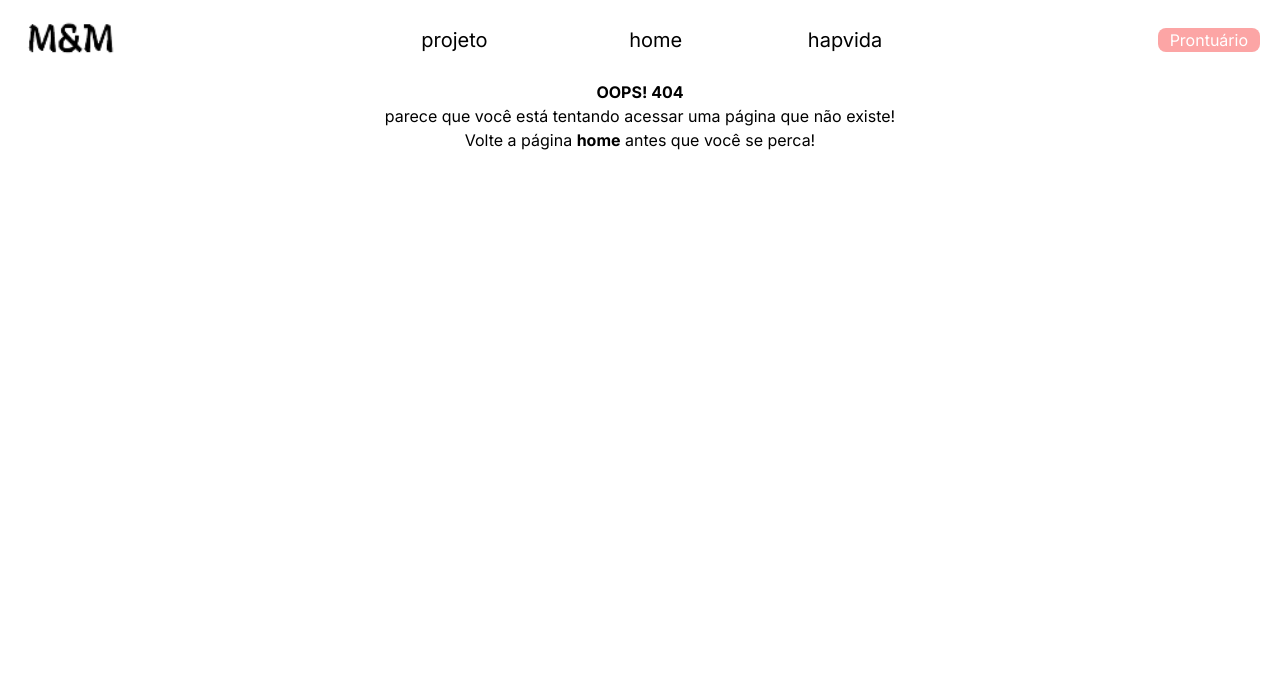
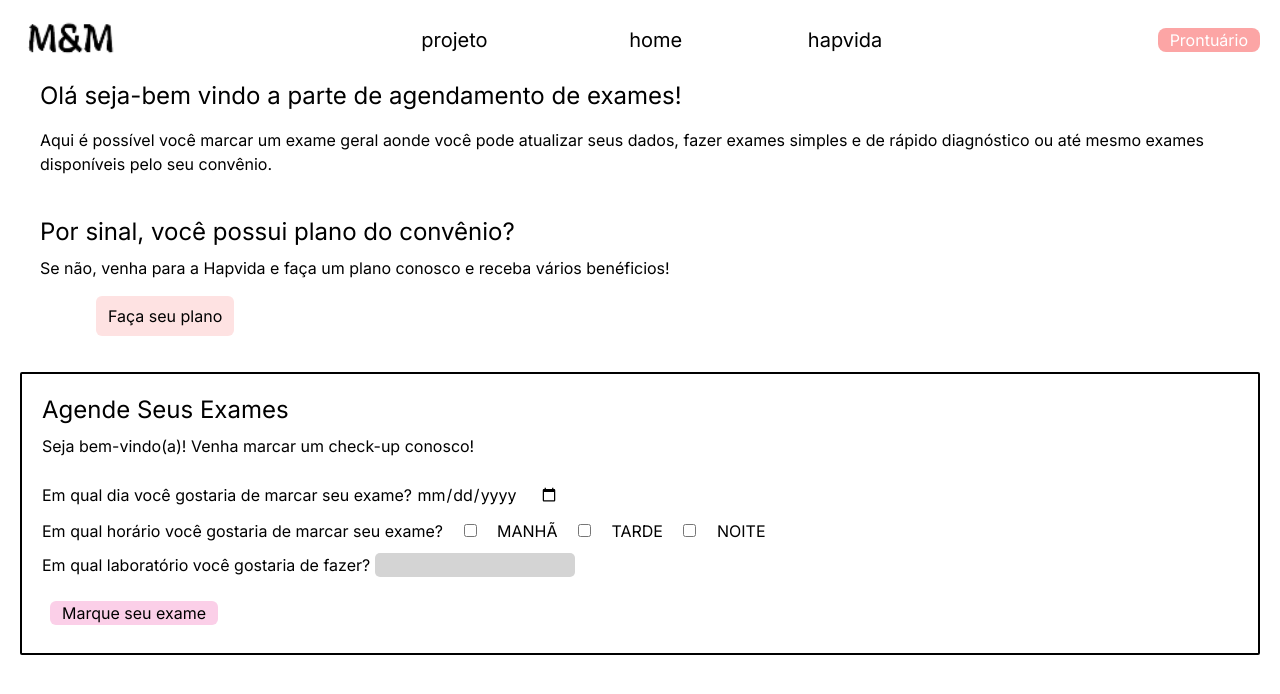
Before and after one commit to ProjetosFaculdadeFiap/GS-Amelia, a Next.js app: page /agenda/exame in a window 1280 px wide. Before the commit this address had no page. Shown: the top 694 px of the page. Built offline with nearby package versions, Linux system fonts and the light colour scheme.

Commit message:
adicionando uma página de exame com formulario + estilização

```diff
--- /dev/null
+++ b/src/app/agenda/exame/page.jsx
@@ -0,0 +1,55 @@
+export default function Exame() {
+    return (
+        <>
+            <div>
+                <h1 className="introducao"> Olá seja-bem vindo a parte de agendamento de exames! </h1>
+                <p className="introducao-informacao mb-10"> Aqui é possível você marcar um exame geral aonde você pode atualizar seus dados, fazer exames simples e de rápido diagnóstico ou até mesmo exames disponíveis pelo seu convênio.</p>
+
+                <h2 className="convenio"> Por sinal, você possui plano do convênio? </h2>
+                <p className="introducao-informacao"> Se não, venha para a Hapvida e faça um plano conosco e receba vários benéficios! </p>
+                    <div className="px-20">
+                      <a href='#'>
+                        <button className='plano-botao'>Faça seu plano</button>
+                      </a>
+                    </div>
+            </div>
+
+            <div className="cardzao">
+                    <h1 className="conteudo-pai"> Agende Seus Exames </h1>
+                    <p className="conteudo-filho"> Seja bem-vindo(a)! Venha marcar um check-up conosco! </p>
+
+                    <div>
+                        <form>
+                            <div>
+                                <label className="formulario"> Em qual dia você gostaria de marcar seu exame? </label>
+                                <input className="" type="date" required/>
+                            </div>
+
+                            <div>
+                                <label className="formulario"> Em qual horário você gostaria de marcar seu exame? </label>
+                                <input className="m-4" type="checkbox" required/>
+                                    <span> MANHÃ </span>
+                                <input className="m-4" type="checkbox" required/>
+                                    <span> TARDE </span>
+                                <input className="m-4 mb-4" type="checkbox" required/>
+                                    <span> NOITE </span>
+                            </div>
+
+                            <div>
+                                <label className="formulario"> Em qual laboratório você gostaria de fazer? </label>
+                                <input className="formulario-resposta" type="text" required/>
+                            </div>
+
+                            <div>
+                                <input className='cursor-pointer transition ease-in-out delay-150 hover:-translate-y-1 hover:scale-110 hover:bg-red-200 duration-300 ... rounded-md m-2 bg-pink-200 px-3 ' type="submit" value="Marque seu exame"/>
+                            </div>
+
+                        </form>
+                    </div>
+            </div>
+
+
+
+        </>
+    )
+}
--- a/src/app/globals.css
+++ b/src/app/globals.css
@@ -12,10 +12,15 @@
 }
 
 @layer components {
-    .introducao {
+    .introducao { /* Estilização para todos os títulos de páginas */
         @apply text-2xl px-10 mb-4
     }
-
+    .introducao-informacao {
+        @apply text-base px-10
+    }
+    .convenio {
+        @apply text-2xl px-10 mb-2
+    }
 
     /* Estilização Prontuário */
     .btn-agenda {
@@ -23,7 +28,6 @@
     } .btn-agenda:hover {
         @apply border-pink-400
     }
-
     .prontuario {
         @apply px-5 text-base mb-6
     }
@@ -37,8 +41,27 @@
         @apply w-[200px] bg-neutral-300 rounded-[5px] mb-4
     }
 
+    /* Estilização em botões */
+    .plano-botao {
+        @apply bg-red-100 px-3 m-4 p-2 rounded-md cursor-pointer transition ease-in-out delay-150 hover:-translate-y-1 hover:scale-110
+    }
 
-
+    /* Estilização Agenda Exame + Consulta */
+    .cardzao {
+        @apply m-5 p-5 border-2 rounded-sm border-black
+    }
+    .conteudo-pai {
+        @apply text-2xl mb-2
+    }
+    .conteudo-filho {
+        @apply text-base mb-6
+    }
+    .formulario {
+        @apply text-base mb-6
+    }
+    .formulario-resposta {
+        @apply w-[200px] bg-neutral-300 rounded-[5px] mb-4
+    }
 
 
 
@@ -78,10 +101,7 @@
         border-color: black;
         border-radius: 0.125rem;
     }
-    .plano-botao {
-        border-radius: 0.5rem;
-        background-color: #F1DBDA;
-    }
+
 
     /* Estilização página de Registro */
     /* Estilização fundo + card */
```
